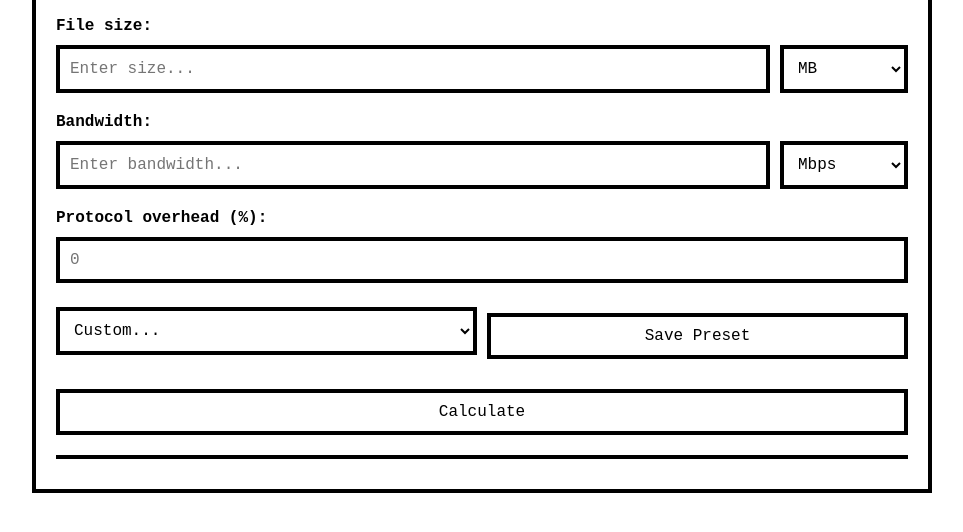
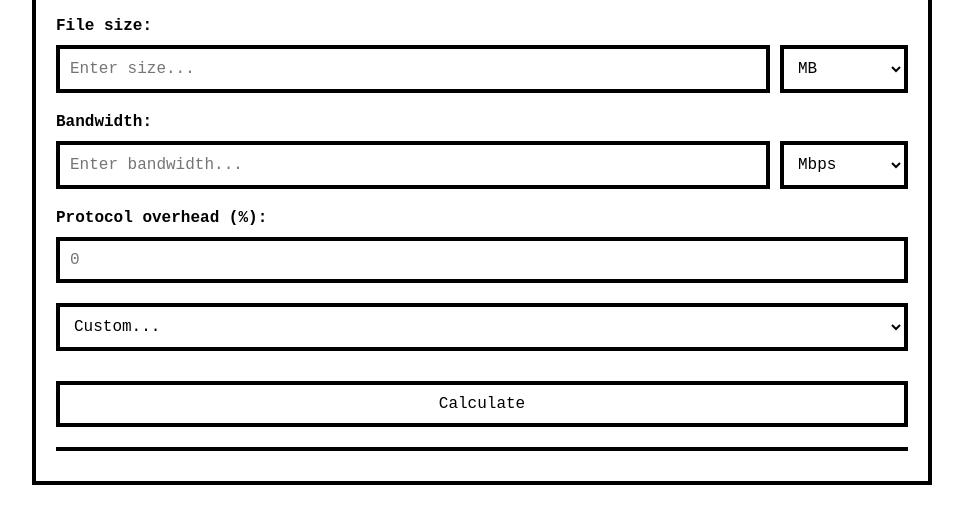
Before and after one commit to bedecarroll/transfer, a website with bundled scripts: page index.html in a window 1280 px wide. Shown: the part 156-688 px from the top of the page, without its empty margins (158-1121 px from the left). Built offline with nearby package versions, Linux system fonts and the light colour scheme.

Commit message:
Add built-in transfer presets

```diff
--- a/index.html
+++ b/index.html
@@ -55,9 +55,8 @@
                 <div id="overhead-help" class="sr-only">Enter protocol overhead percentage.</div>
             </div>
             <div class="input-section" style="display: flex; gap: 10px; align-items: center;">
+                <label for="preset-select" class="sr-only">Preset</label>
                 <select id="preset-select" style="flex:1;"></select>
-                <button id="save-preset-btn" class="convert-btn" style="flex:1;" aria-describedby="save-help">Save Preset</button>
-                <div id="save-help" class="sr-only">Save current values as preset</div>
             </div>
             <button id="calculate-btn" class="convert-btn" aria-describedby="calculate-help">Calculate</button>
             <div id="calculate-help" class="sr-only">Calculate transfer time</div>
--- a/src/main.ts
+++ b/src/main.ts
@@ -42,7 +42,6 @@ document.addEventListener('DOMContentLoaded', () => {
   const bwUnit = document.getElementById('bandwidth-unit') as HTMLSelectElement;
   const overheadInput = document.getElementById('overhead-input') as HTMLInputElement;
   const presetSelect = document.getElementById('preset-select') as HTMLSelectElement;
-  const savePresetBtn = document.getElementById('save-preset-btn') as HTMLButtonElement;
   const calcBtn = document.getElementById('calculate-btn') as HTMLButtonElement;
   const resultDiv = document.getElementById('result') as HTMLDivElement;
   const themeToggleBtn = document.getElementById('theme-toggle-btn') as HTMLButtonElement;
@@ -56,23 +55,60 @@ document.addEventListener('DOMContentLoaded', () => {
     overhead: number;
   }
 
-  function getPresets(): Preset[] {
-    try {
-      const raw = localStorage.getItem('presets');
-      return raw ? JSON.parse(raw) : [];
-    } catch {
-      return [];
-    }
-  }
-
-  function savePresets(presets: Preset[]): void {
-    localStorage.setItem('presets', JSON.stringify(presets));
-  }
+  const PRESETS: Preset[] = [
+    {
+      name: '1 MiB over 10 Mbps (Ethernet 2% overhead)',
+      size: 1,
+      sizeUnit: 'MiB',
+      bandwidth: 10,
+      bandwidthUnit: 'Mbps',
+      overhead: 2,
+    },
+    {
+      name: '100 MiB over 100 Mbps (Ethernet 2% overhead)',
+      size: 100,
+      sizeUnit: 'MiB',
+      bandwidth: 100,
+      bandwidthUnit: 'Mbps',
+      overhead: 2,
+    },
+    {
+      name: '1 GiB over 1 Gbps (Ethernet 2% overhead)',
+      size: 1,
+      sizeUnit: 'GiB',
+      bandwidth: 1,
+      bandwidthUnit: 'Gbps',
+      overhead: 2,
+    },
+    {
+      name: '500 MiB over 25 Mbps (Cable 5% overhead)',
+      size: 500,
+      sizeUnit: 'MiB',
+      bandwidth: 25,
+      bandwidthUnit: 'Mbps',
+      overhead: 5,
+    },
+    {
+      name: '5 GiB over 100 Mbps (VPN 10% overhead)',
+      size: 5,
+      sizeUnit: 'GiB',
+      bandwidth: 100,
+      bandwidthUnit: 'Mbps',
+      overhead: 10,
+    },
+    {
+      name: '50 GiB over 10 Gbps (Data center)',
+      size: 50,
+      sizeUnit: 'GiB',
+      bandwidth: 10,
+      bandwidthUnit: 'Gbps',
+      overhead: 2,
+    },
+  ];
 
   function refreshPresetSelect(): void {
-    const presets = getPresets();
     presetSelect.innerHTML = '<option value="">Custom...</option>';
-    presets.forEach((p, i) => {
+    PRESETS.forEach((p, i) => {
       const opt = document.createElement('option');
       opt.value = String(i);
       opt.textContent = p.name;
@@ -81,32 +117,15 @@ document.addEventListener('DOMContentLoaded', () => {
   }
 
   presetSelect.addEventListener('change', () => {
-    const presets = getPresets();
     const index = parseInt(presetSelect.value, 10);
-    if (!isNaN(index) && presets[index]) {
-      const p = presets[index];
+    if (!isNaN(index) && PRESETS[index]) {
+      const p = PRESETS[index];
       sizeInput.value = String(p.size);
       sizeUnit.value = p.sizeUnit;
       bwInput.value = String(p.bandwidth);
       bwUnit.value = p.bandwidthUnit;
       overheadInput.value = String(p.overhead);
     }
-  });
-
-  savePresetBtn.addEventListener('click', () => {
-    const name = prompt('Preset name?');
-    if (!name) return;
-    const presets = getPresets();
-    presets.push({
-      name,
-      size: parseFloat(sizeInput.value) || 0,
-      sizeUnit: sizeUnit.value,
-      bandwidth: parseFloat(bwInput.value) || 0,
-      bandwidthUnit: bwUnit.value,
-      overhead: parseFloat(overheadInput.value) || 0,
-    });
-    savePresets(presets);
-    refreshPresetSelect();
   });
 
   function showError(msg: string): void {
```
